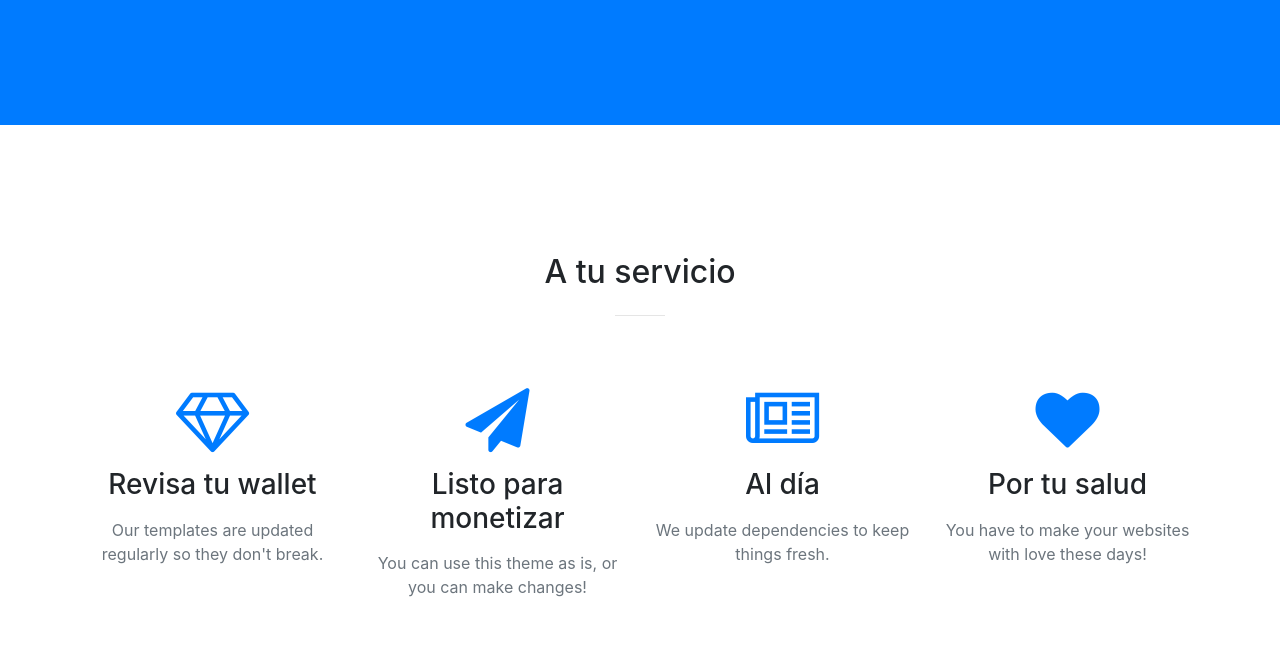
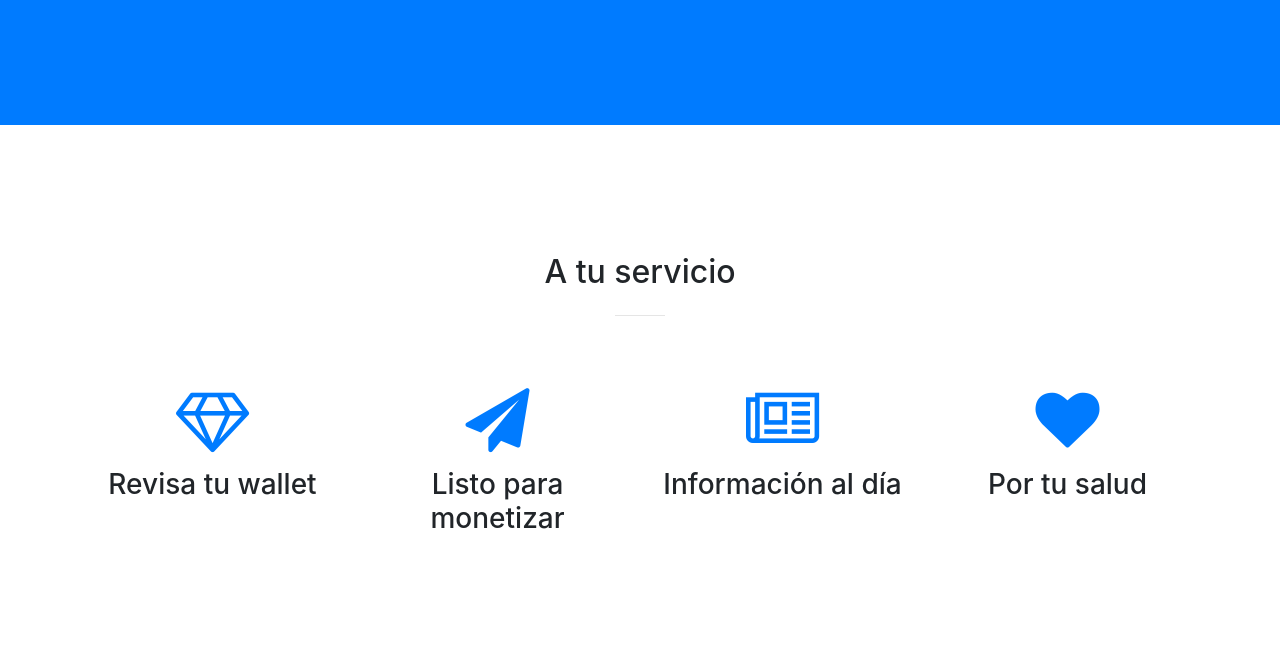
Before and after one commit to MisaelCalvillo/genobank, a website with bundled scripts: page index.html in a window 1280 px wide. Shown: the part 1301-1958 px from the top of the page. Built offline with nearby package versions, Linux system fonts and the light colour scheme.

Commit message:
Info actualizada e imagenes

```diff
--- a/index.html
+++ b/index.html
@@ -59,7 +59,7 @@
             <hr>
           </div>
           <div class="col-lg-8 mx-auto">
-            <p class="text-faded mb-5">Tu información genética segura.</p>
+            <h2 class="text-faded mb-5"><strong>Tu información genética segura</strong></h2>
             <a class="btn btn-primary btn-xl js-scroll-trigger" href="#about">Busca Datos Genéticos</a>
           </div>
         </div>
@@ -147,28 +147,28 @@
             <div class="service-box mt-5 mx-auto">
               <i class="fa fa-4x fa-diamond text-primary mb-3 sr-icons"></i>
               <h3 class="mb-3">Revisa tu wallet</h3>
-              <p class="text-muted mb-0">Our templates are updated regularly so they don't break.</p>
+
             </div>
           </div>
           <div class="col-lg-3 col-md-6 text-center">
             <div class="service-box mt-5 mx-auto">
               <i class="fa fa-4x fa-paper-plane text-primary mb-3 sr-icons"></i>
               <h3 class="mb-3">Listo para monetizar</h3>
-              <p class="text-muted mb-0">You can use this theme as is, or you can make changes!</p>
+
             </div>
           </div>
           <div class="col-lg-3 col-md-6 text-center">
             <div class="service-box mt-5 mx-auto">
               <i class="fa fa-4x fa-newspaper-o text-primary mb-3 sr-icons"></i>
-              <h3 class="mb-3">Al día</h3>
-              <p class="text-muted mb-0">We update dependencies to keep things fresh.</p>
+              <h3 class="mb-3">Información al día</h3>
+
             </div>
           </div>
           <div class="col-lg-3 col-md-6 text-center">
             <div class="service-box mt-5 mx-auto">
               <i class="fa fa-4x fa-heart text-primary mb-3 sr-icons"></i>
               <h3 class="mb-3">Por tu salud</h3>
-              <p class="text-muted mb-0">You have to make your websites with love these days!</p>
+
             </div>
           </div>
         </div>
```
